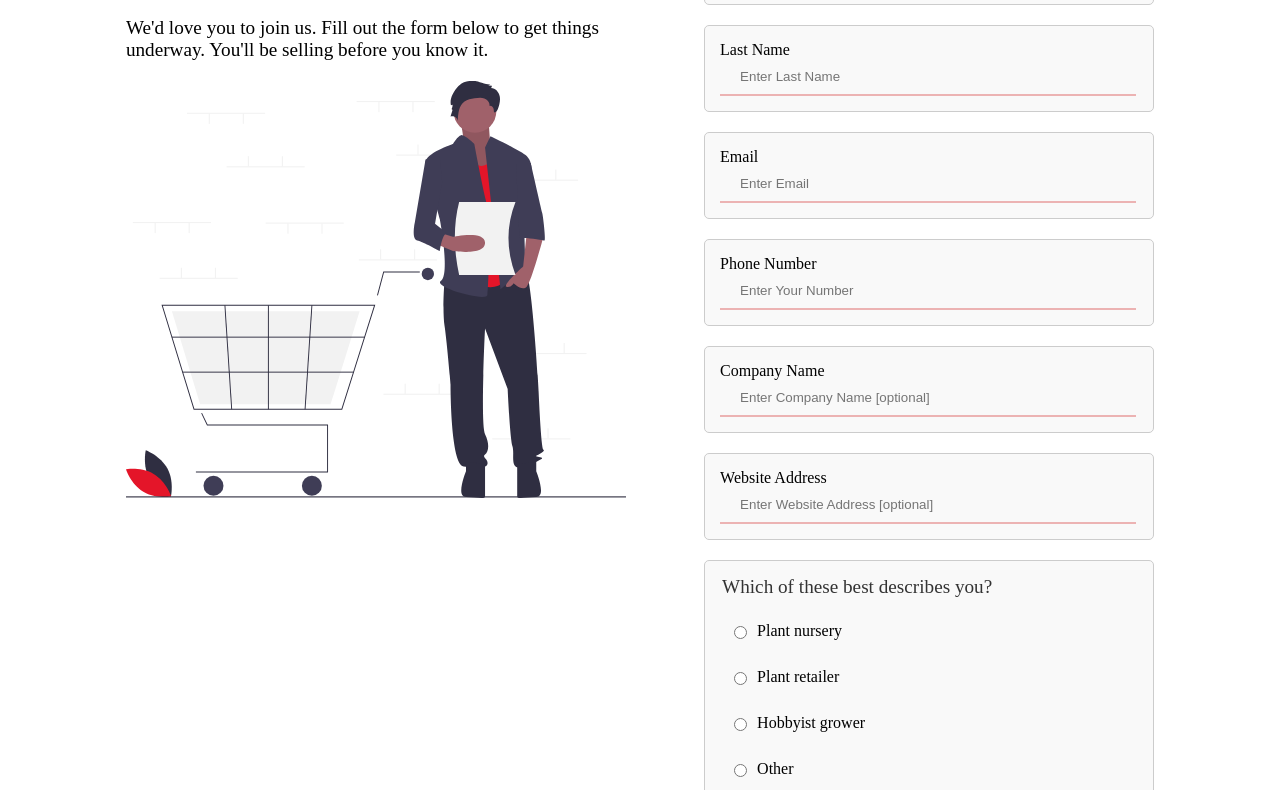
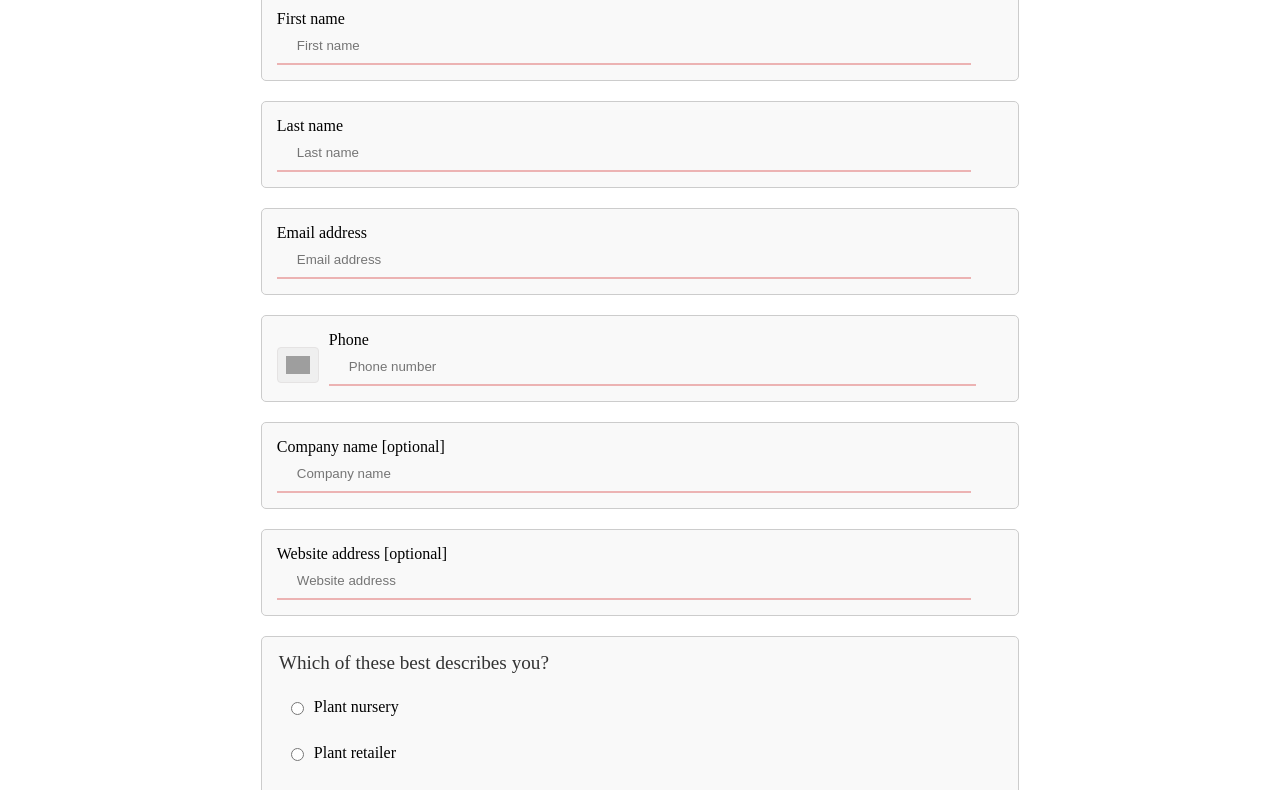
Before and after one commit to dammycute/fiverr-form, a plain HTML site: page index.html in a window 1280 px wide. Shown: the part 134-924 px from the top of the page. Drawn offline with Linux system fonts and the light colour scheme; grey boxes are pictures that could not be loaded; a web font is replaced by a local one.

Commit message:
Update index.html

```diff
--- a/index.html
+++ b/index.html
@@ -10,36 +10,16 @@
         body{
             font-family: "Asul", serif;
         }
+
         .ctn {
-            display: flex;
-            justify-content: space-around;
-            width: 85%;
+            width: 60%;
             margin: 2rem auto;
-            /* align-items: center; */
-            gap: 2rem;
-            flex-wrap: wrap;
-        }
-
-        .form-left {
-            width: 100%;
-            max-width: 500px;
-        }
-
-        .form-left h1 {
-            font-size: 3rem;
-        }
-
-        .form-left p {
-            font-size: 1.2rem;
-        }
-
-        .form-left img {
-            width: 100%;
         }
 
         .form-right {
             width: 100%;
-            max-width: 450px;
+            /* max-width: 450px; */
+            background-color: #fff;
         }
 
         .form-group {
@@ -53,6 +33,32 @@
             border: 1px solid #ccc;
             border-radius: 5px;
             background-color: #f9f9f9;
+        }
+
+        .form-group.phone-group {
+            display: flex;
+            align-items: center;
+            margin: 20px 0;
+            padding: 15px;
+            border: 1px solid #ccc;
+            border-radius: 5px;
+            background-color: #f9f9f9;
+        }
+
+        .select-container {
+  margin-right: 10px;
+}
+
+        .flag-icon {
+            width: 24px;
+            /* Adjust the width as needed */
+            height: auto;
+            /* Maintain aspect ratio */
+        }
+
+        /* Phone input container styles */
+        .phone-input-container {
+            flex-grow: 1;
         }
 
         .form-legend {
@@ -102,7 +108,7 @@
 
         .form-group input[type="text"],
         input[type="email"],
-        input[type="number"] {
+        input[type="tel"] {
             padding: 10px 20px;
             width: 90%;
             border: none;
@@ -128,14 +134,14 @@
             margin-right: 1rem;
         }
 
-        .flex-ctn{
+        .flex-ctn {
             display: flex;
             gap: 1rem;
         }
 
         .submit-button {
             padding: 0.75rem;
-            background-color: #007bff;
+            background-color: #dd1d1d;
             color: white;
             border: none;
             border-radius: 4px;
@@ -143,42 +149,64 @@
             width: 100%;
         }
 
+        @media (max-width: 600px) {
+            .ctn{
+                width: 85% !important;
+            }
+        }
     </style>
 </head>
 
 <body>
     <div class="ctn">
-        <div class="form-left">
+        <div class="form-right">
             <h1>Getting Ready to start?</h1>
             <p>We'd love you to join us. Fill out the form below to get things underway. You'll be selling before you
                 know it.</p>
-            <img src="seller.svg" alt="">
-        </div>
-        <div class="form-right">
-            <form action="">
+            <form novalidate data-testid="form" class="form-container">
                 <div class="form-group">
-                    <label for="first_name">First Name</label><br>
-                    <input type="text" placeholder="Enter First Name">
+                    <label for="first_name" class="form-label">First name</label>
+                    <input id="first_name" type="text" autocomplete="off" aria-labelledby="label-first_name"
+                        data-testid="field-first_name" class="form-input" placeholder="First name">
                 </div>
                 <div class="form-group">
-                    <label for="last_name">Last Name</label><br>
-                    <input type="text" placeholder="Enter Last Name">
+                    <label for="last_name" class="form-label">Last name</label>
+                    <input id="last_name" type="text" autocomplete="off" aria-labelledby="label-last_name"
+                        data-testid="field-last_name" class="form-input" placeholder="Last name">
                 </div>
                 <div class="form-group">
-                    <label for="email">Email</label><br>
-                    <input type="email" placeholder="Enter Email">
+                    <label for="email" class="form-label">Email address</label>
+                    <input id="email" type="email" autocomplete="off" aria-labelledby="label-email"
+                        data-testid="field-email" class="form-input" placeholder="Email address">
+                </div>
+                <div class="form-group phone-group">
+                    <div class="select-container">
+                        <button type="button" aria-expanded="false" aria-controls="country-selector-dropdown"
+                            class="select-toggle">
+                            <img src="https://cdn.shopify.com/static/images/flags/ng.svg" alt="Nigeria"
+                                class="flag-icon">
+                        </button>
+                    </div>
+                    <div class="phone-input-container">
+                        <label for="phone_number" class="form-label">Phone</label>
+                        <input type="tel" autocomplete="tel" aria-labelledby="label-Phone" id="phone_number"
+                            data-testid="field-phone_number" name="phone_number" class="form-input"
+                            placeholder="Phone number">
+                    </div>
                 </div>
                 <div class="form-group">
-                    <label for="first_name">Phone Number</label><br>
-                    <input type="number" placeholder="Enter Your Number">
+                    <label for="company_name_optional" class="form-label">Company name [optional]</label>
+                    <input id="custom#company_name_optional" type="text" autocomplete="off"
+                        aria-labelledby="label-custom#company_name_optional"
+                        data-testid="field-custom#company_name_optional" class="form-input"
+                        placeholder="Company name">
                 </div>
                 <div class="form-group">
-                    <label for="first_name">Company Name</label><br>
-                    <input type="text" placeholder="Enter Company Name [optional]">
-                </div>
-                <div class="form-group">
-                    <label for="first_name">Website Address</label><br>
-                    <input type="text" placeholder="Enter Website Address [optional]">
+                    <label for="website_address_optional" class="form-label">Website address [optional]</label>
+                    <input id="custom#website_address_optional" type="text" autocomplete="off"
+                        aria-labelledby="label-custom#website_address_optional"
+                        data-testid="field-custom#website_address_optional" class="form-input"
+                        placeholder="Website address">
                 </div>
                 <div class="form-group">
                     <legend class="form-legend">Which of these best describes you?</legend>
```
